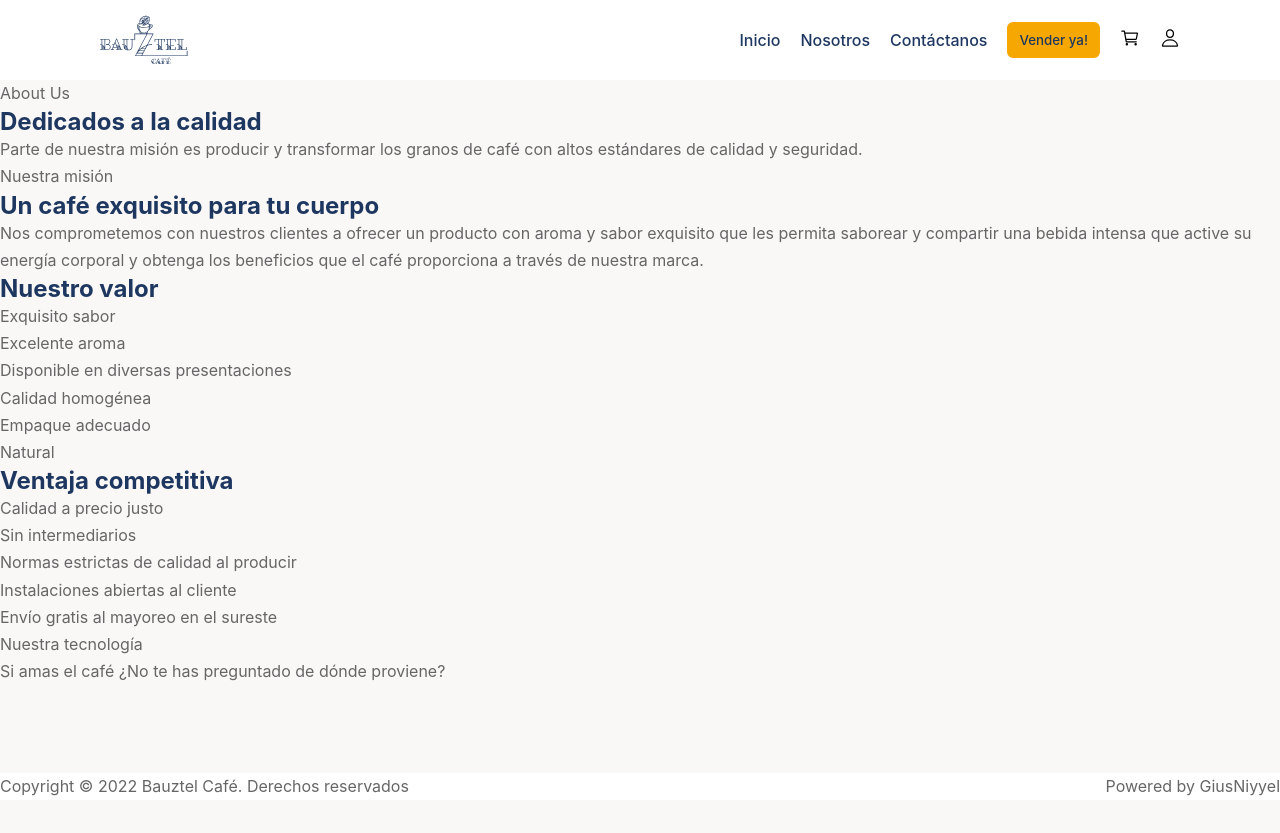
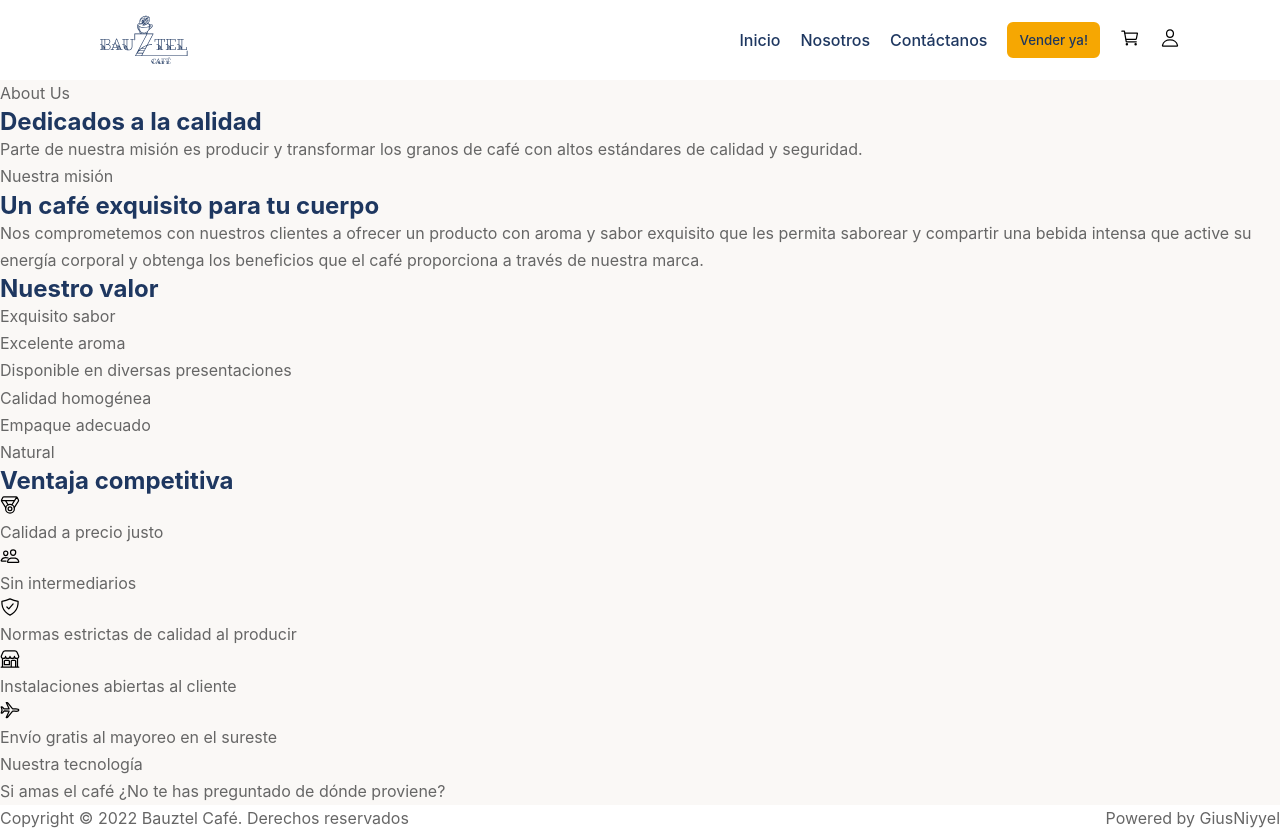
Before and after one commit to giusniyyel/bauztel-homepage, a Next.js app: page /about in a window 1280 px wide. Before the commit the page ends 800 px from the top, so only its background shows below. Built offline with nearby package versions, Linux system fonts and the light colour scheme.

Commit message:
:wrench: chore(pages): add icons to about page

```diff
--- a/src/pages/about/index.tsx
+++ b/src/pages/about/index.tsx
@@ -1,4 +1,11 @@
 import { Layout } from '../../components/Layout/Main'
+import {
+  MedalIcon,
+  PeopleIcon,
+  PlaneIcon,
+  SaveIcon,
+  StoreIcon,
+} from '../../shared/data/Logos'
 
 const AboutUsPage = () => (
   <Layout title='Inicio - Bauztel'>
@@ -60,30 +67,41 @@ const AboutUsPage = () => (
     <section>
       <h1>Ventaja competitiva</h1>
       <div>
-        <div>{/* Icono */}</div>
+        <div>
+          <MedalIcon />
+        </div>
         <p>Calidad a precio justo</p>
       </div>
       <div>
-        <div>{/* Icono */}</div>
+        <div>
+          <PeopleIcon />
+        </div>
         <p>Sin intermediarios</p>
       </div>
       <div>
-        <div>{/* Icono */}</div>
+        <div>
+          <SaveIcon />
+        </div>
         <p>Normas estrictas de calidad al producir</p>
       </div>
       <div>
-        <div>{/* Icono */}</div>
+        <div>
+          <StoreIcon />
+        </div>
         <p>Instalaciones abiertas al cliente</p>
       </div>
       <div>
-        <div>{/* Icono */}</div>
+        <div>
+          <PlaneIcon />
+        </div>
         <p>Envío gratis al mayoreo en el sureste</p>
       </div>
     </section>
     <section>
       <p>Nuestra tecnología</p>
       <p>Si amas el café ¿No te has preguntado de dónde proviene?</p>
-      <div>{/* video */}</div>
+      <div>
+      </div>
     </section>
   </Layout>
 )
```
